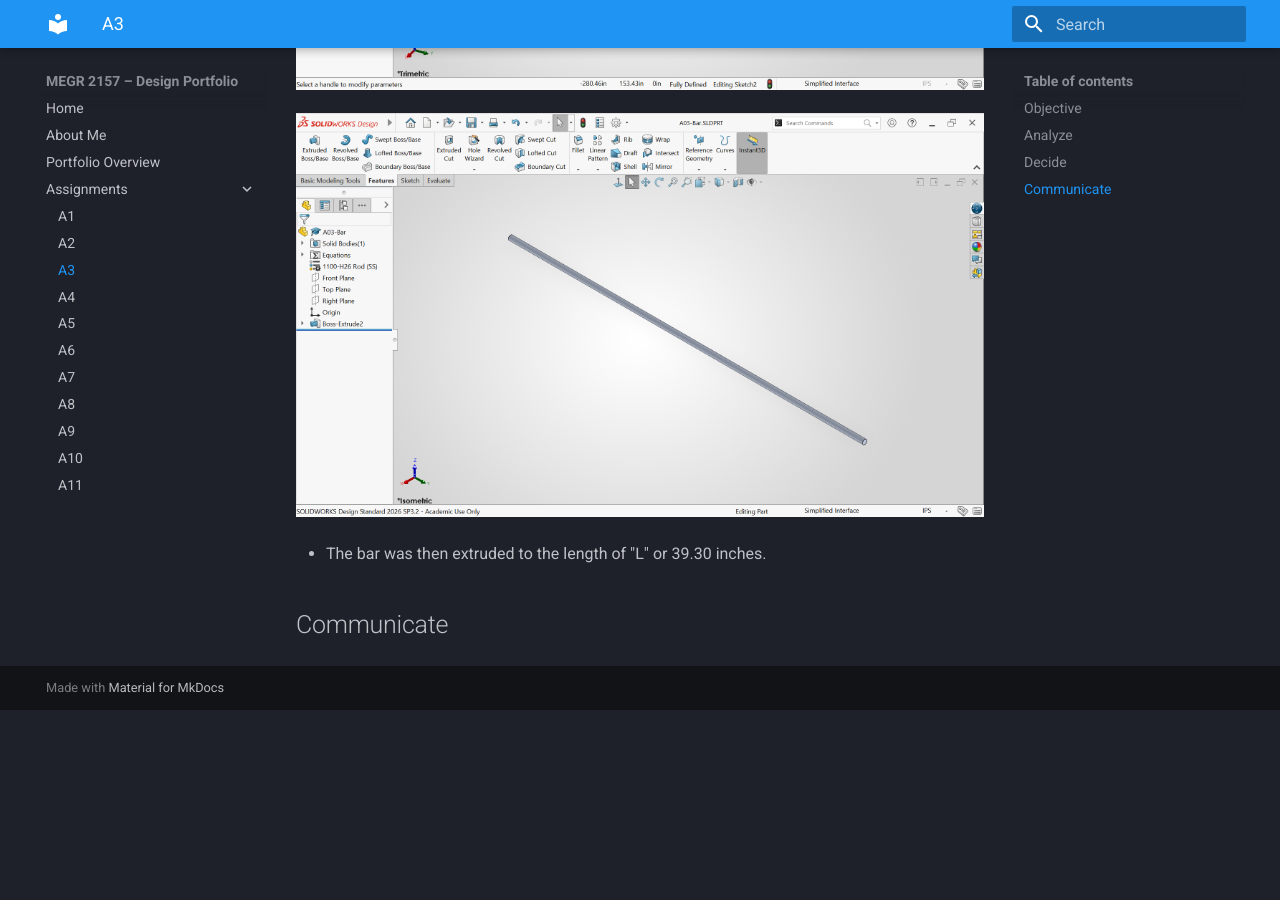
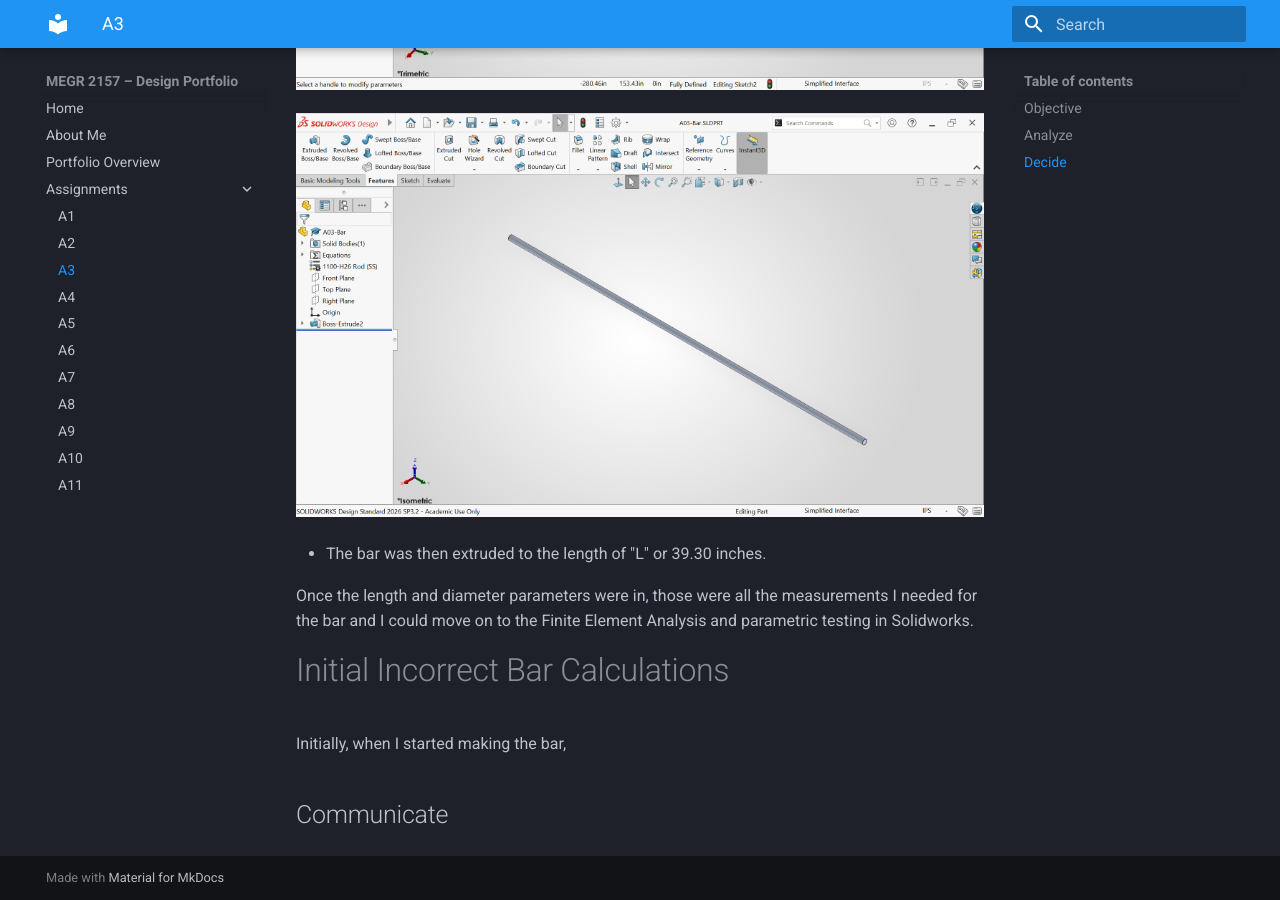
Before and after one commit to dheidenf-beep/DerekH-MEGR2157-portfolio, an MkDocs documentation site: the page built from docs/assignments/A03/index.md, in a window 1280 px wide and 900 px high, scrolled down 4113 px. Built offline with MkDocs 1.6.1 and Material for MkDocs 9.7.7, drawn with Linux system fonts in a browser that asks for light colours; before the commit the page ends 4823 px from its top, so only the background shows below that.

Commit message:
Update index.md with bar measurement details
Added details about measurements and initial calculations for the bar.

```diff
--- a/docs/assignments/A03/index.md
+++ b/docs/assignments/A03/index.md
@@ -48,6 +48,10 @@ Once I had the variables in place, I began modeling. The beam was very simple, j
 
 * The bar was then extruded to the length of "L" or 39.30 inches.
 
+Once the length and diameter parameters were in, those were all the measurements I needed for the bar and I could move on to the Finite Element Analysis and parametric testing in Solidworks.
 
+# Initial Incorrect Bar Calculations
+
+Initially, when I started making the bar,
 
 ## Communicate
```
